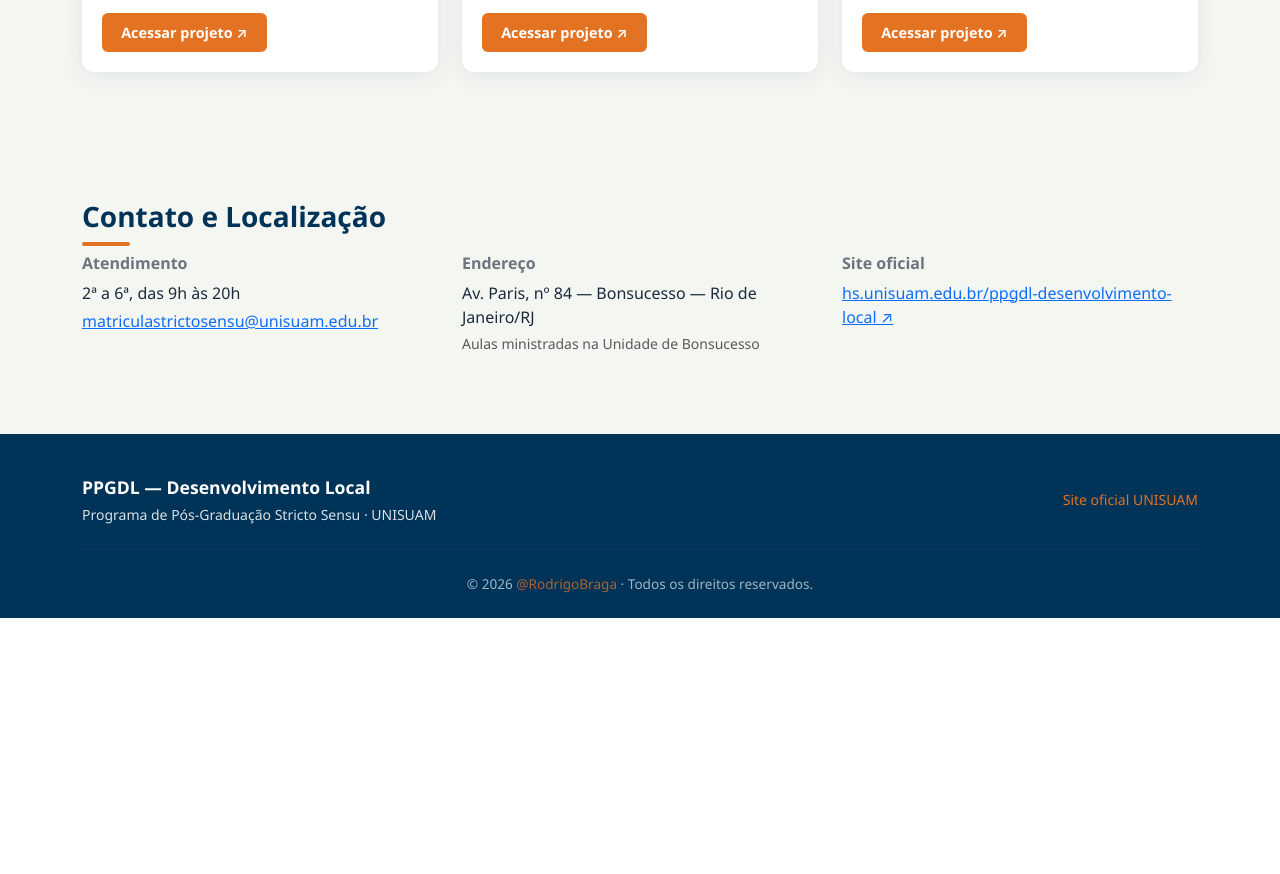
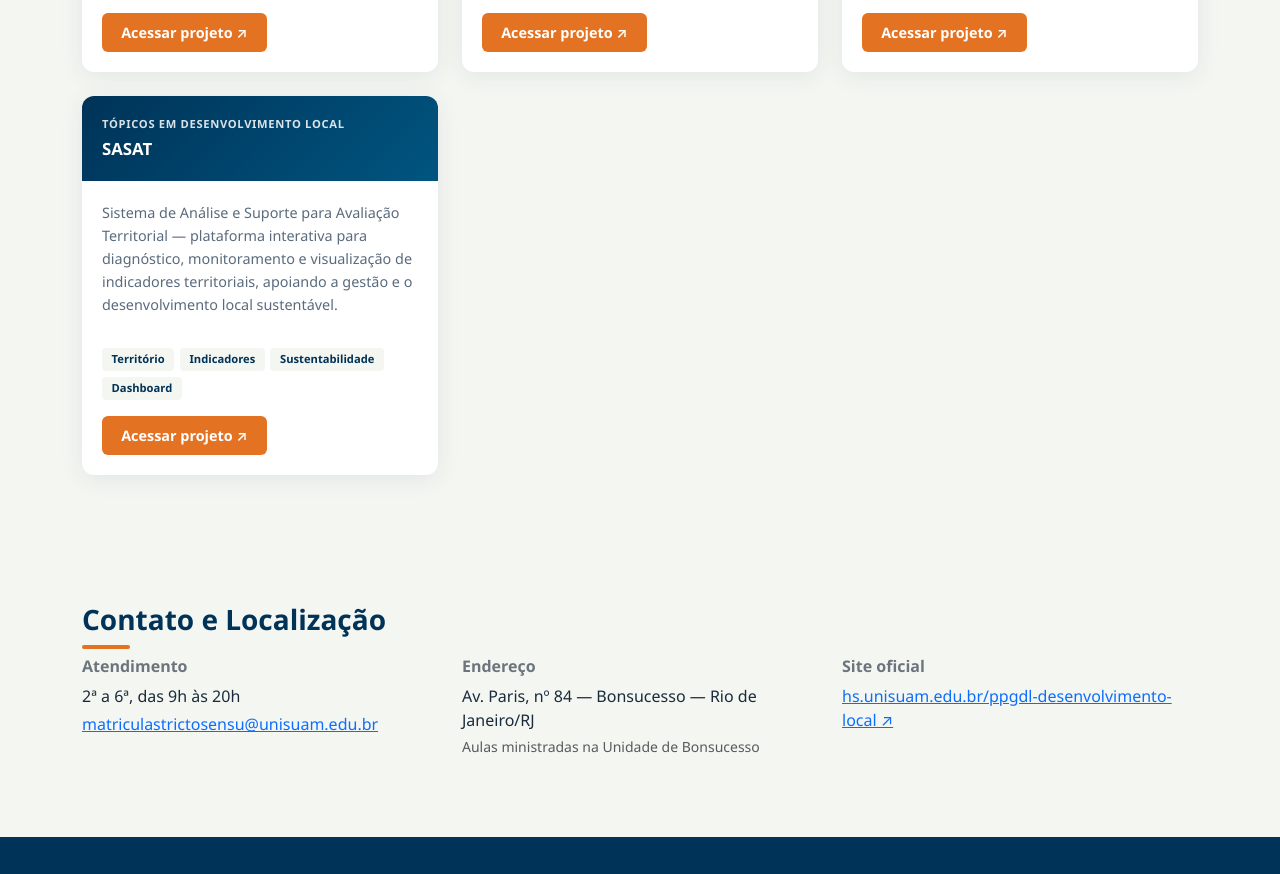
Before and after one commit to rodrigobragatere/PPGDL, a website: page index.html in a window 1280 px wide. Shown: the part 4139-5013 px from the top of the page. Before the commit the page ends 4757 px from the top, so only its background shows below. Drawn offline with nearby package versions, Linux system fonts and the light colour scheme.

Commit message:
terceiro ajuste nova disciplina sast

```diff
--- a/index.html
+++ b/index.html
@@ -405,6 +405,32 @@
             </article>
           </div>
 
+          <!-- Tópicos em Desenvolvimento Local — SASAT -->
+          <div class="col-md-6 col-lg-4 project-card-col fade-in" data-discipline="topicos">
+            <article class="project-card">
+              <div class="project-card-header topicos">
+                <div class="project-discipline">Tópicos em Desenvolvimento Local</div>
+                <h3>SASAT</h3>
+              </div>
+              <div class="project-card-body">
+                <p>
+                  Sistema de Análise e Suporte para Avaliação Territorial — plataforma interativa para
+                  diagnóstico, monitoramento e visualização de indicadores territoriais, apoiando a gestão
+                  e o desenvolvimento local sustentável.
+                </p>
+                <div class="project-tags">
+                  <span class="project-tag">Território</span>
+                  <span class="project-tag">Indicadores</span>
+                  <span class="project-tag">Sustentabilidade</span>
+                  <span class="project-tag">Dashboard</span>
+                </div>
+                <a href="https://sasat.vercel.app/" class="btn-project" target="_blank" rel="noopener">
+                  Acessar projeto ↗
+                </a>
+              </div>
+            </article>
+          </div>
+
         </div>
       </div>
     </section>
```
Also changed, not shown: README.md (added).
